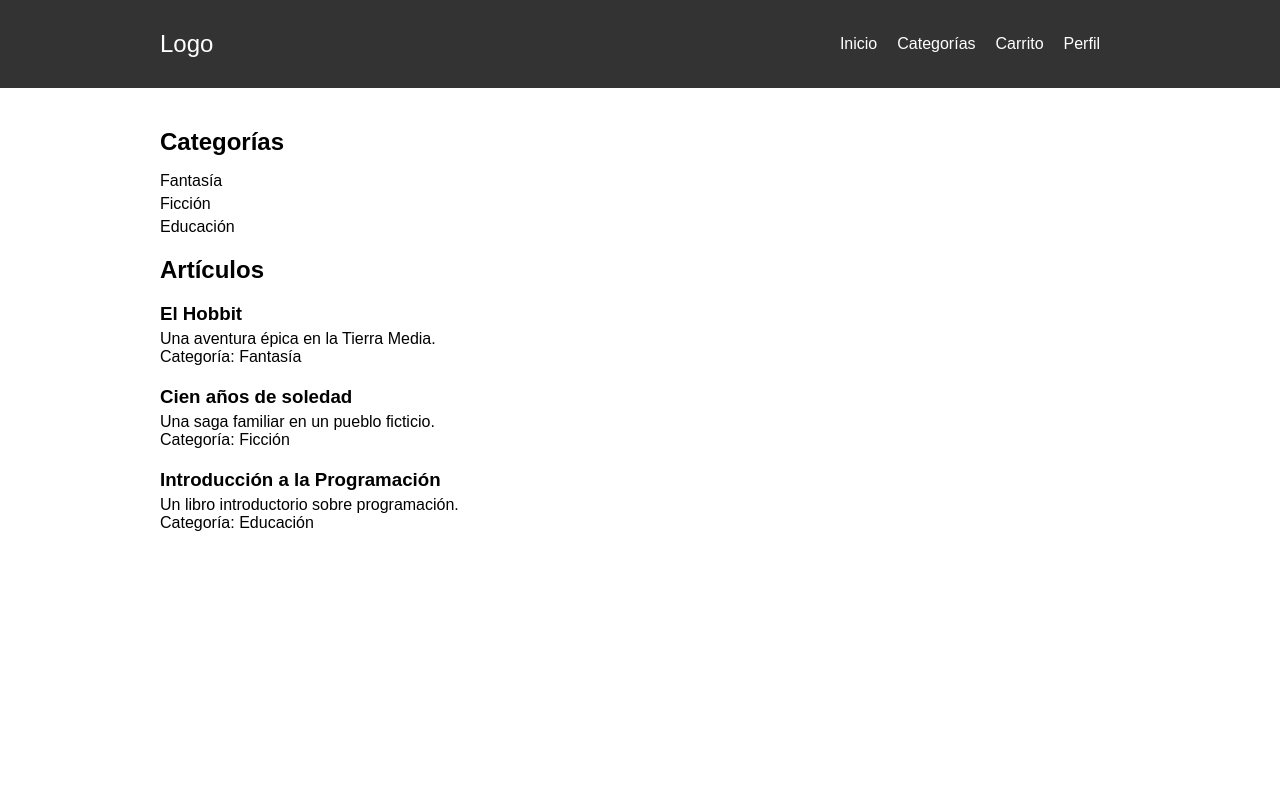
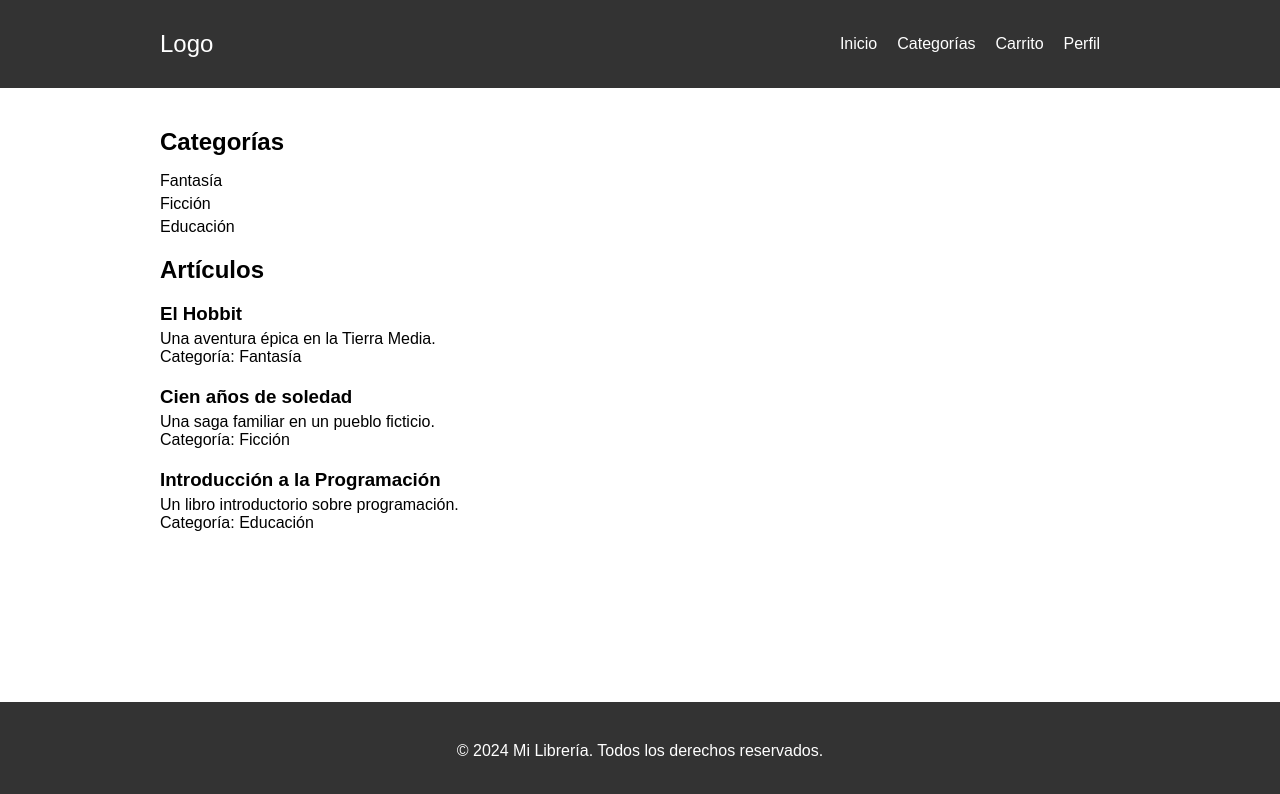
Before and after one commit to Hazeku/Libreria, a React (Create React App) app: page / in a window 1280 px wide. Shown: the top 794 px of the page. Built offline with nearby package versions, Linux system fonts and the light colour scheme.

Commit message:
cambios 3

```diff
--- a/src/App.js
+++ b/src/App.js
@@ -3,11 +3,13 @@ import './Styles/App.css';
 import './Styles/Navbar.css';
 import './Styles/CategoryList.css';
 import './Styles/ItemList.css';
+import './Styles/Footer.css';
 import { BrowserRouter,Switch,Route } from 'react-router-dom';
 import CategoryList from './Components/CategoryList';
 import ItemList from './Components/ItemList';
 import Navbar from './Components/Navbar';
 import articles from './Data/Articles';
+import Footer from './Components/Footer';
 
 
 
@@ -26,6 +28,7 @@ function App() {
         <CategoryList categories={categories} onSelectCategory={handleCategorySelect} />
         <ItemList items={articles} />
       </div>
+      <Footer></Footer>
     </div>
   );
 }
--- /dev/null
+++ b/src/Components/Footer.jsx
@@ -0,0 +1,13 @@
+import React from 'react';
+
+function Footer() {
+  return (
+    <footer className="footer">
+      <div className="container">
+        <p>© 2024 Mi Librería. Todos los derechos reservados.</p>
+      </div>
+    </footer>
+  );
+}
+
+export default Footer;
--- a/src/Styles/App.css
+++ b/src/Styles/App.css
@@ -1,7 +1,9 @@
 /* styles.css */
 
 /* Estilos generales */
-body {
+
+
+body,html {
   font-family: Arial, sans-serif;
   margin: 0;
   padding: 0;
--- /dev/null
+++ b/src/Styles/Footer.css
@@ -0,0 +1,16 @@
+/* styles.css */
+
+/* Estilos del footer */
+.footer {
+    position: fixed; /* Establece el footer como posición fija */
+    bottom: 0; /* Fija el footer en la parte inferior */
+    width: 100%; /* Establece el ancho del footer al 100% */
+    background-color: #333;
+    color: #fff;
+    padding: 20px 0;
+    text-align: center;
+  }
+
+  .footer p {
+    margin: 0;
+  }
```
